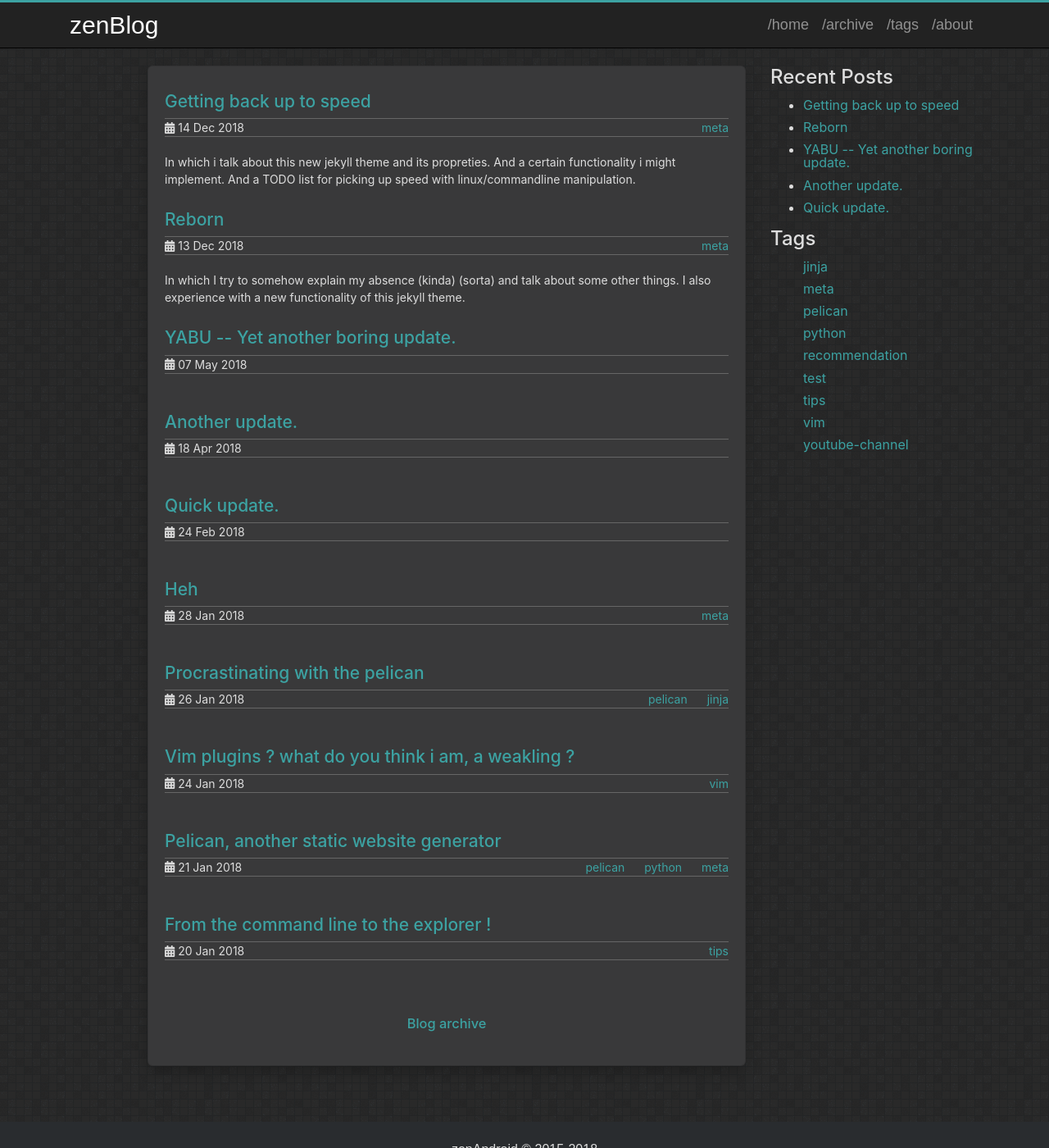
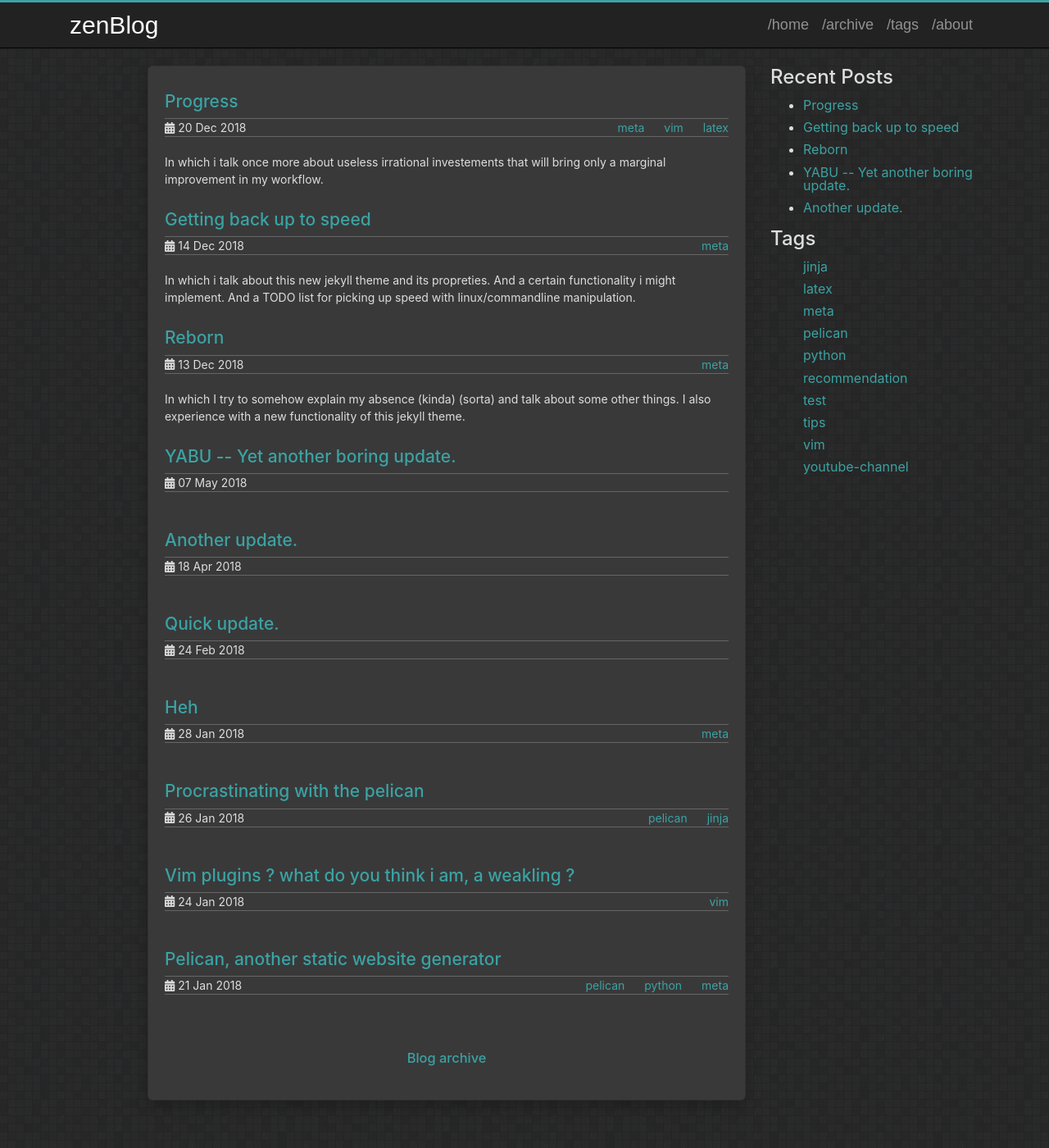
Before and after one commit to zenAndroid/zenandroid.github.io, a Jekyll site: the page built from index.html, in a window 1280 px wide and 1400 px high. Shown: the whole window at 82% size. Built offline with Jekyll 4.4.1, drawn with Linux system fonts in a browser that asks for light colours; the list of posts is cut into pages by our own code; part of the change alters nothing that is shown.

Commit message:
New post & removed paginate option in YAML config

```diff
--- a/_config.yml
+++ b/_config.yml
@@ -39,7 +39,7 @@ disqus: zenAndroid
 permalink: /:year/:month/:title
 
 # Enable for using pages, more details are here: http://jekyllrb.com/docs/pagination/
-paginate: 5
+# paginate: 5
 
 #highlighter: rouge
 
--- /dev/null
+++ b/_posts/2018-12-20-latex.md
@@ -0,0 +1,62 @@
+---
+layout: post
+comments: true
+title: Progress
+tags: meta vim latex
+description: In which i talk once more about useless irrational investements that will bring only a marginal improvement in my workflow.
+---
+
+Well, i don't particularly care what you think about'em, but i'm still liking this (until something goes *slightly* out of plan, then i hate everything and everyone).
+
+
+So, what was in my todo list last time ?
+
+### UltiSnips ###
+
+Mhmm, yeah, my regex skillz are a bit lacking, so the advanced configuration/creation of snippets is out of my league right now, but given that my goal was only the simple stuff (which is still pretty powerful), i'd say i'm pleased; case in point: easily created a snippet for the YAML header for posts and stuff.
+
+### Ranger ###
+Not yet.
+
+### Arch Wiki ###
+
+Really my only need for it was to check the list of application and see if i can find a good alternative for xfce4-volumed, but i didn't find one in there and honestly, it in particular can wait.
+
+#### Another aesthetic improvement that can wait ####
+
+I wAnt mY BAckGRoUND to RoTATe.
+
+After some googling, found that there is something called a cron, which is apparently something that is triggered periodically. Thought that was interesting but overkill for the task, maybe some other day.
+
+After a bit of thought i figured i would just slap my i3config with `exec_always feh --randomize some_wallpaper_dir` or something like that.
+
+However,  that means that it only changes every time i3 launches, which is not many.
+
+Then just add a shortcut to relaunch that same command no?
+
+Well probably, haven't tried that yet.
+
+### ALE ###
+
+Yeah no, I simply discovered that i can install some linter for any given language.
+
+so ... *shrug*
+
+
+# LaTeX, vim-live-latex-preview, and zathura #
+
+Oh yeah, i installed some tex stuff, i already had some tex tools i think, but i ran `apt-get install texlive-full` and that pulled with it some more complete stuff (not necessarily happy about that since some fonts overwrote some of my font awesome ones and i dont even know which font is the culprit)
+
+But oh well, i'll deal with that later(if i do), tex is working somewhat as expected, i think i may have a problem when i'll need to install a new package, but hopefully i won't, (~~you dont have to deal with things that you know wont practically cause you any problem~~), i installed vim-live-latex-preview, tried it with MuPDF, didn't update automagically, tried with zathura, it worked as expected.
+
+*Yas*
+
+>Now i'll probably read some `man zathura`.
+{: .note}
+
+Edit :7 days later : it's done already !
+
+
+
+
+:wq
```
